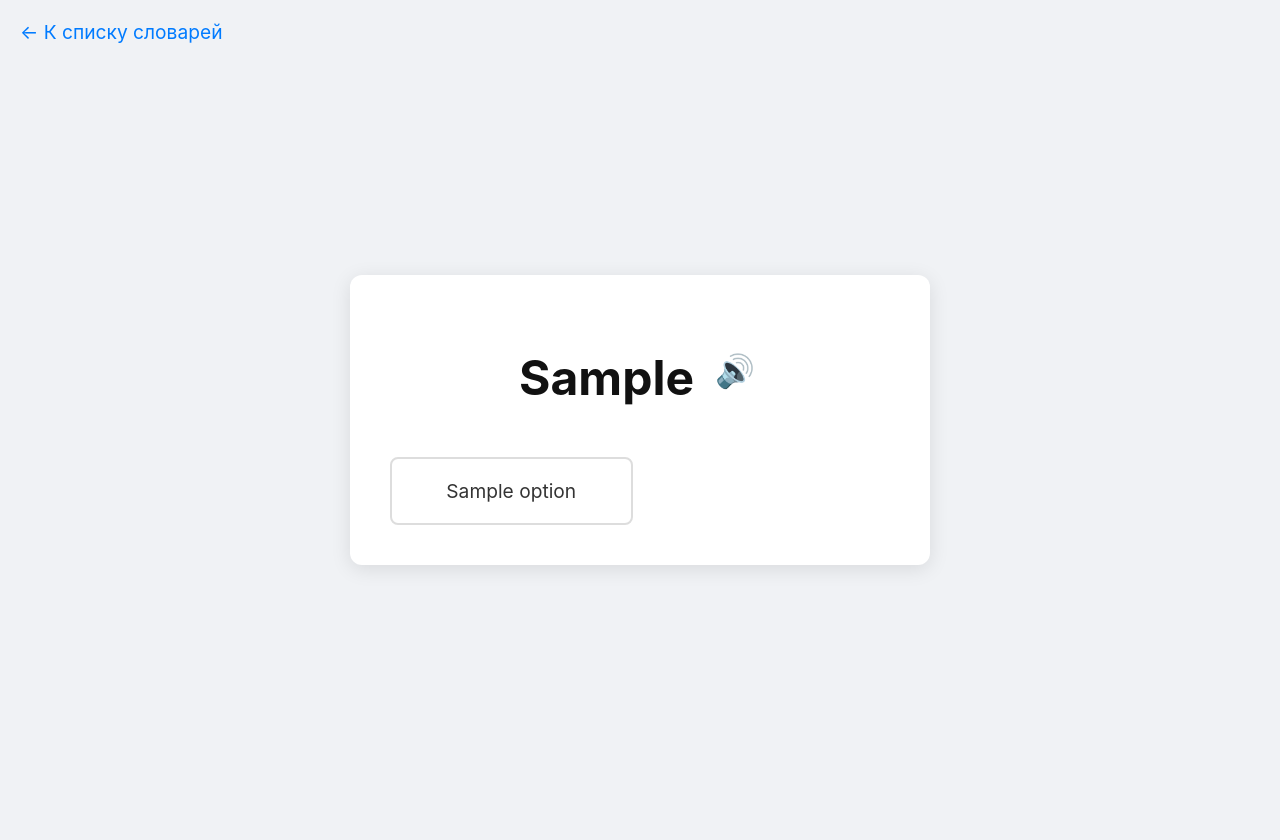
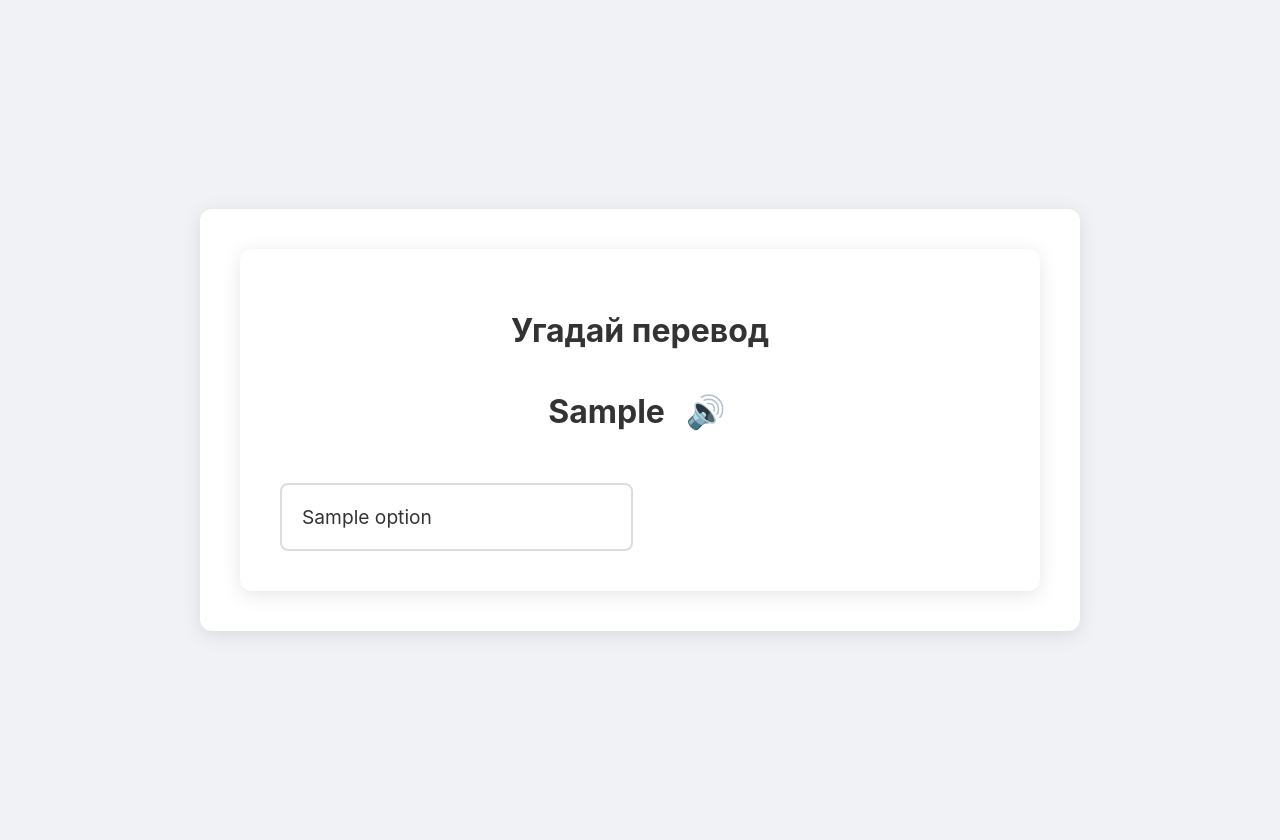
Before and after one commit to shaloput/mlingvo, a Flask app: template templates/quiz.html in a window 1280 px wide. Run offline with Flask 3, Linux system fonts and the light colour scheme; the template is opened without the code that fills it: most values are stand-ins (such as "Sample title", 1, 10 or a date in 2020).

Commit message:
quiz template

```diff
--- a/templates/quiz.html
+++ b/templates/quiz.html
@@ -1,14 +1,13 @@
-<!DOCTYPE html>
-<html lang="ru">
-<head>
-    <meta charset="UTF-8">
-    <meta name="viewport" content="width=device-width, initial-scale=1.0">
-    <title>Угадай перевод</title>
-    <link rel="stylesheet" href="{{ url_for('static', filename='style.css') }}">
-</head>
+{% extends "base.html" %}
+{% block content %}
 <body class="quiz-body">
-    <a href="{{ url_for('home') }}" class="back-link">&larr; К списку словарей</a>
-    <div class="container quiz-container">
+    <div class="container">
+        {% if current_user.is_authenticated %}
+        <div class="user-info">
+            <a href="{{ url_for('home') }}">&larr; К списку словарей</a>
+                </div>
+        {% endif %}
+        <h1>Угадай перевод</h1>
         <div class="word-container">
             <h1>{{ word_to_translate }}</h1>
             <button class="speak-btn" onclick="speak('{{ word_to_translate }}')">🔊</button>
@@ -39,4 +38,4 @@
         }
     </script>
 </body>
-</html>
+{% endblock %}
```
